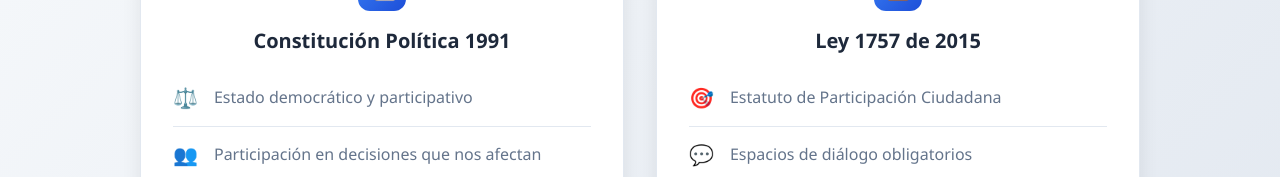
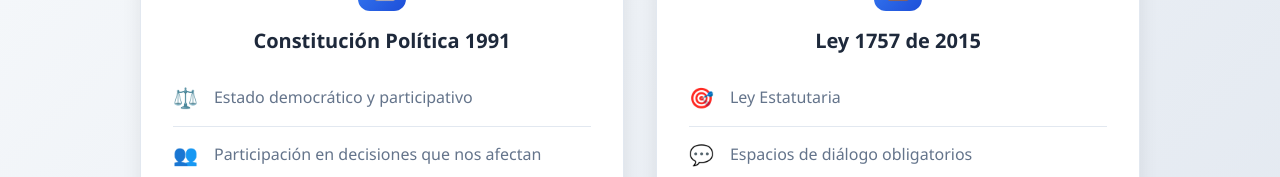
Before and after one commit to williamsjimenez/instituciones, a plain HTML site: page index.html in a window 1280 px wide. Both pictures are taken after a click on the button "Siguiente →". Shown: the part 373-550 px from the top of the page. Drawn offline with Linux system fonts and the light colour scheme.

Commit message:
Update index.html

```diff
--- a/index.html
+++ b/index.html
@@ -387,7 +387,7 @@
                             <h3 class="card-title">Ley 1757 de 2015</h3>
                             <div class="card-content">
                                 <ul class="feature-list">
-                                    <li><span class="feature-icon">🎯</span> Estatuto de Participación Ciudadana</li>
+                                    <li><span class="feature-icon">🎯</span> Ley Estatutaria</li>
                                     <li><span class="feature-icon">💬</span> Espacios de diálogo obligatorios</li>
                                     <li><span class="feature-icon">📊</span> Respuesta efectiva a propuestas</li>
                                     <li><span class="feature-icon">🔍</span> Derecho a la información pública</li>
```
